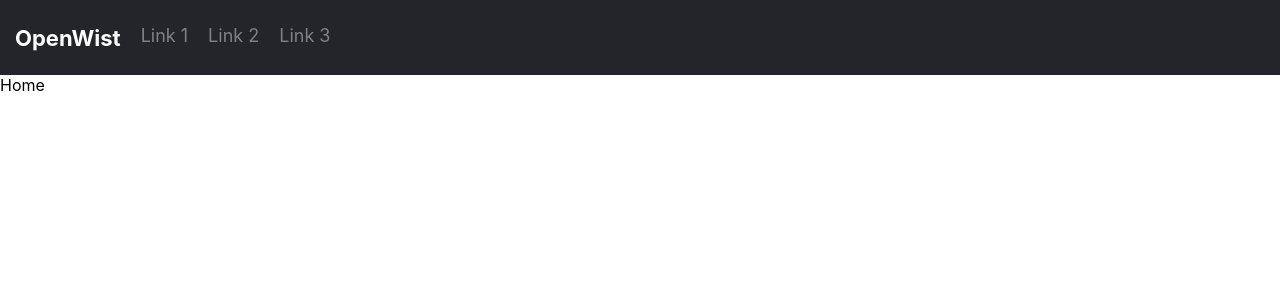
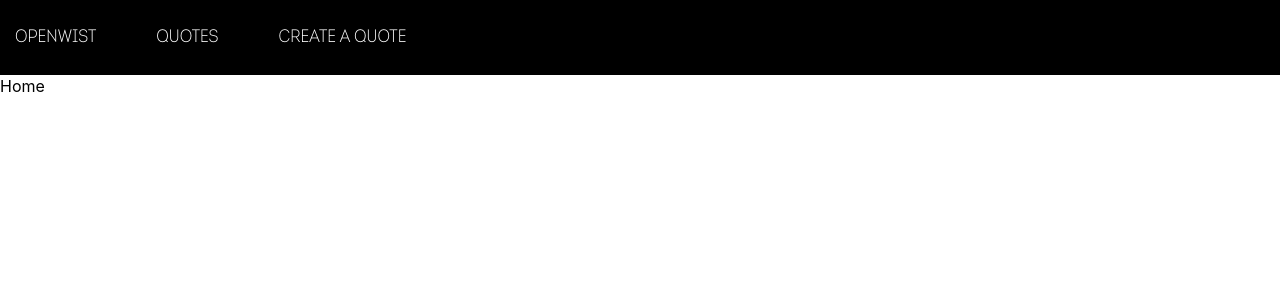
Before and after one commit to Rsandy2/openpost, a React (Create React App) app: page / in a window 1280 px wide. Shown: the top 300 px of the page. Built offline with nearby package versions, Linux system fonts and the light colour scheme.

Commit message:
Started refactoring nav bar

```diff
--- a/src/App.js
+++ b/src/App.js
@@ -1,19 +1,19 @@
 import React, { useState, useEffect, useRef } from "react"
 import { BrowserRouter as Router, Route, Switch } from 'react-router-dom'
 import Loading from './components/Loading'
-import Navbar from './components/Nav'
 
 const Home = React.lazy(() => import('./components/Home'))
-const Link1 = React.lazy(() => import('./components/Link1'))
+const Quotes = React.lazy(() => import('./components/Quotes'))
+const Create = React.lazy(() => import('./components/create-quote/Create'))
 
 export default function App() {
   return (
     <Router>
-      <Navbar />
       <React.Suspense fallback = { <Loading /> }>
         <Switch>
           <Route exact path = '/' component = { Home } />
-          <Route exact path = '/link1' component = { Link1 } />
+          <Route exact path = '/quotes' component = { Quotes } />
+          <Route exact path = '/create' component = { Create } />
           <Route render = {() => <h1>404 not found</h1> } />
         </Switch>
       </React.Suspense>
--- a/src/components/Home.js
+++ b/src/components/Home.js
@@ -1,7 +1,11 @@
 import React from 'react'
+import HomeNavbar from './navbars/HomeNav'
 
 export default function Home() {
     return (
-        <div>Home</div>
+        <div>
+            <HomeNavbar />
+            <div>Home</div>
+        </div>
     )
 }
--- a/src/components/Link1.js
+++ /dev/null
@@ -1,7 +0,0 @@
-import React from 'react'
-
-export default function Link1() {
-    return (
-        <div>Link 1</div>
-    )
-}
--- /dev/null
+++ b/src/components/Quotes.js
@@ -0,0 +1,10 @@
+import React from 'react'
+
+export default function Quote() {
+    const quotes = ["Penis, also balls.", "Yes.", "What?", "Peanut butter on my balls."]
+
+    return (
+        <div>Link 1</div>
+
+    )
+}
--- /dev/null
+++ b/src/components/create-quote/Create.js
@@ -0,0 +1,23 @@
+import React from 'react'
+import { BrowserRouter as Router, Route, Switch } from 'react-router-dom'
+import QuoteNavbar from '../navbars/QuoteNav'
+import Loading from '../Loading'
+import '../../css/createquote.css'
+
+const Title = React.lazy(() => import('./CreateTitle'))
+
+export default function Create() {
+    return (
+        <div className = 'create-quote-subpage'>
+            <QuoteNavbar />
+            <Router>
+                <React.Suspense fallback = { <Loading /> }>
+                    <Switch>
+                    <Route exact path = '/create/title' component = { Title } />
+                    <Route render = {() => <h1>404 not found</h1> } />
+                    </Switch>
+                </React.Suspense>
+            </Router>
+        </div>
+    )
+}
--- /dev/null
+++ b/src/components/create-quote/CreateTitle.js
@@ -0,0 +1,7 @@
+import React from 'react'
+
+export default function CreateTitle() {
+    return (
+        <div>Title</div>
+    )
+}
--- a/src/components/Nav.js
+++ b/src/components/navbars/HomeNav.js
@@ -1,9 +1,9 @@
 import React from 'react'
 import { Link } from 'react-router-dom'
-import '../css/index.css'
-import '../css/nav.css'
+import '../../css/index.css'
+import '../../css/nav.css'
 
-export default function Navbar() {
+export default function HomeNavbar() {
     return (
         <nav className = 'nav row space-between'>
             <ul className = 'row'>
@@ -11,28 +11,21 @@ export default function Navbar() {
                     <Link
                         to = '/'
                         className = 'home-link'>
-                        OpenWist
+                        OPENWIST
                     </Link>
                 </li>
                 <li>
                     <Link
-                        to = '/link1'
+                        to = '/quotes'
                         className = 'nav-link'>
-                        Link 1
+                        QUOTES
                     </Link>
                 </li>
                 <li>
                     <Link
-                        to = '/link2'
+                        to = '/create'
                         className = 'nav-link'>
-                        Link 2
-                    </Link>
-                </li>
-                <li>
-                    <Link
-                        to = '/link3'
-                        className = 'nav-link'>
-                        Link 3
+                        CREATE A QUOTE
                     </Link>
                 </li>
             </ul>
--- /dev/null
+++ b/src/components/navbars/QuoteNav.js
@@ -0,0 +1,40 @@
+import React from 'react'
+import { Link, NavLink } from 'react-router-dom'
+import '../../css/index.css'
+import '../../css/nav.css'
+
+export default function QuoteNavbar() {
+    return (
+        <nav className = 'nav row space-between'>
+            <ul className = 'nav-create-content row'>
+                <li>
+                    <Link
+                        to = '/'
+                        className = 'home-link'>
+                        OpenWist
+                    </Link>
+                </li>
+                <li className = 'nav-progress'>
+                    <NavLink to = '/create/title' className = 'nav-link nav-progress-link' activeClassName = 'selected'>
+                        TITLE
+                    </NavLink>
+                </li>
+                <li className = 'nav-progress'>
+                    <NavLink to = '/create/quote' className = 'nav-link' activeClassName = 'selected'>
+                        QUOTE
+                    </NavLink>
+                </li>
+                <li className = 'nav-progress'>
+                    <NavLink to = '/create/image' className = 'nav-link' activeClassName = 'selected'>
+                        IMAGE
+                    </NavLink>
+                </li>
+                <li className = 'nav-progress'>
+                    <NavLink to = '/create/final' className = 'nav-link' activeClassName = 'selected'>
+                        FINAL
+                    </NavLink>
+                </li>
+            </ul>
+        </nav>
+    )
+}
--- /dev/null
+++ b/src/css/createquote.css
@@ -0,0 +1,11 @@
+.create-quote-subpage {
+    width: 100%;
+    height: 100%;
+    background-color: black;
+}
+
+.create-quote-content {
+    width: 100%;
+    height: 100%;
+    background-color: black;
+}
--- a/src/css/index.css
+++ b/src/css/index.css
@@ -1,3 +1,9 @@
+html, body, #app {
+  margin: 0;
+  height: 100%;
+  width: 100%;
+}
+
 body {
   margin: 0;
   font-family: -apple-system, BlinkMacSystemFont, "Segoe UI", "Roboto", "Oxygen",
--- a/src/css/nav.css
+++ b/src/css/nav.css
@@ -1,3 +1,8 @@
+@font-face {
+    font-family: "IntroCond";
+    src: local("IntroCond"), url(./fonts/Intro\ Cond\ Light\ Free.otf) format("opentype");
+}
+
 ul {
     padding: 0;
 }
@@ -8,15 +13,31 @@ list-style-type: none;
 
 .nav {
     width: 100%;
-    background-color: #23252A;
+    background-color: black;
     height: 75px;
+    align-items: center;
+    font-family: IntroCond;
+    border-bottom: 1px solid white;
+}
+
+.nav-create-content {
+    height: 100%;
+    margin-block-start: 0;
+    margin-block-end: 0;
+    align-items: center;
+}
+
+.nav-progress {
+    height: 100%;
+}
+
+.nav-progress-link {
     align-items: center;
 }
 
 .home-link {
     margin-left: 15px;
-    font-size: 22px;
-    font-weight: bold;
+    font-size: 18px;
     text-decoration: none;
     color: white;
 }
@@ -24,18 +45,18 @@ list-style-type: none;
 .nav-link {
     font-size: 18px;
     text-decoration: none;
-    color: grey;
-  }
-
-  .nav-link-li {
-    padding-top: 5px;
+    color: white;
 }
 
 .nav li {
-    margin-right: 20px;
+    margin-right: 60px;
 }
 
 .nav li :hover {
     color: white;
     transition: 0.3s;
 }
+
+.selected {
+    border-bottom: 2px solid red;
+}
```
Also changed, not shown: src/css/fonts/Intro Cond Light Free.otf (added). Lines whose indentation alone changed are shown as unchanged.
